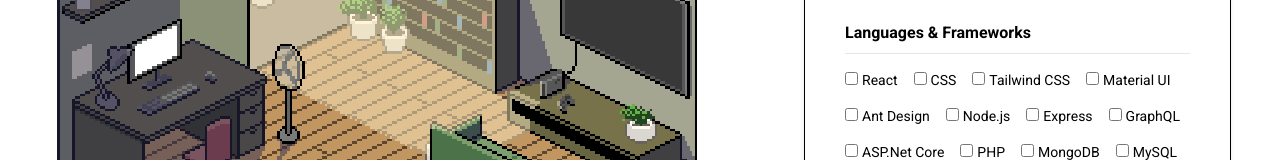
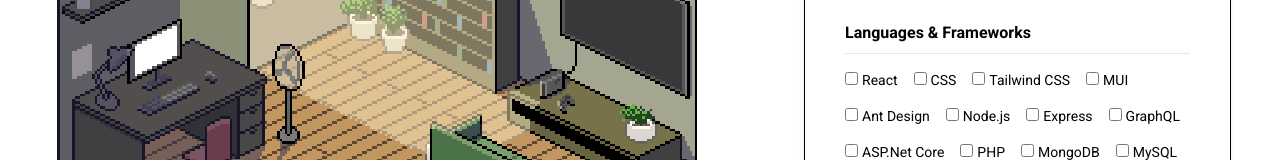
Before and after one commit to stahsin00/portfolio, a React (Vite) app: page /portfolio/projects in a window 1280 px wide. Shown: the part 379-539 px from the top of the page. Built offline with nearby package versions, Linux system fonts and the light colour scheme.

Commit message:
fix scrollbar

```diff
--- a/src/components/SearchCard.jsx
+++ b/src/components/SearchCard.jsx
@@ -6,7 +6,7 @@ function SearchCard(props) {
 
     const projectType = ['Web', 'Game', 'Other'];
     const projectStatus = ['Complete', 'In Progress', 'Inactive'];
-    const techStack = ['React', 'CSS', 'Tailwind CSS', 'Material UI', 'Ant Design', 'Node.js', 'Express', 'GraphQL', 'ASP.Net Core', 'PHP', 'MongoDB', 'MySQL', 'Unity'];
+    const techStack = ['React', 'CSS', 'Tailwind CSS', 'MUI', 'Ant Design', 'Node.js', 'Express', 'GraphQL', 'ASP.Net Core', 'PHP', 'MongoDB', 'MySQL', 'Unity'];
 
     const handleSelectionChange = (type) => {
         props.setSelectedTypes(prevSelected =>
--- a/src/data/projects.json
+++ b/src/data/projects.json
@@ -59,7 +59,7 @@
       "type": "Web",
       "description": "A party game that uses Dall-e's image generation to allow user's to guess the initial prompt.",
       "status": "Inactive",
-      "techStack": ["React", "Material UI"],
+      "techStack": ["React", "MUI"],
       "image": "picture-chain.png",
       "github": "https://github.com/lhacks-rsmm/picturechain-frontend.git"
     },
--- a/src/pages/Contact.jsx
+++ b/src/pages/Contact.jsx
@@ -56,8 +56,8 @@ function Contact() {
     };
 
     return (
-        <div className='flex gap-10 p-5 md:p-20 justify-center items-center w-screen h-screen'>
-            <form className="space-y-4 p-5 md:p-20 w-full max-h-full rounded-lg border border-black shadow-md overflow-x-auto overflow-y-auto" onSubmit={handleSubmit}>
+        <div className='flex gap-10 p-5 md:p-20 justify-around items-center w-screen h-screen'>
+            <form className="space-y-4 p-5 md:p-20 w-full max-h-full rounded-lg border border-black shadow-md overflow-x-auto overflow-y-auto scrollbar-thin scrollbar-thumb-black scrollbar-track-transparent scrollbar-thumb-rounded-lg scrollbar-track-rounded-full" onSubmit={handleSubmit}>
             <h2 className="text-black text-xl font-bold mb-2 hidden lg:flex items-center"><FaRegMessage className='mr-2' /> Contact</h2>
             <hr className='hidden lg:flex p-2'></hr>
                 <div>
```
